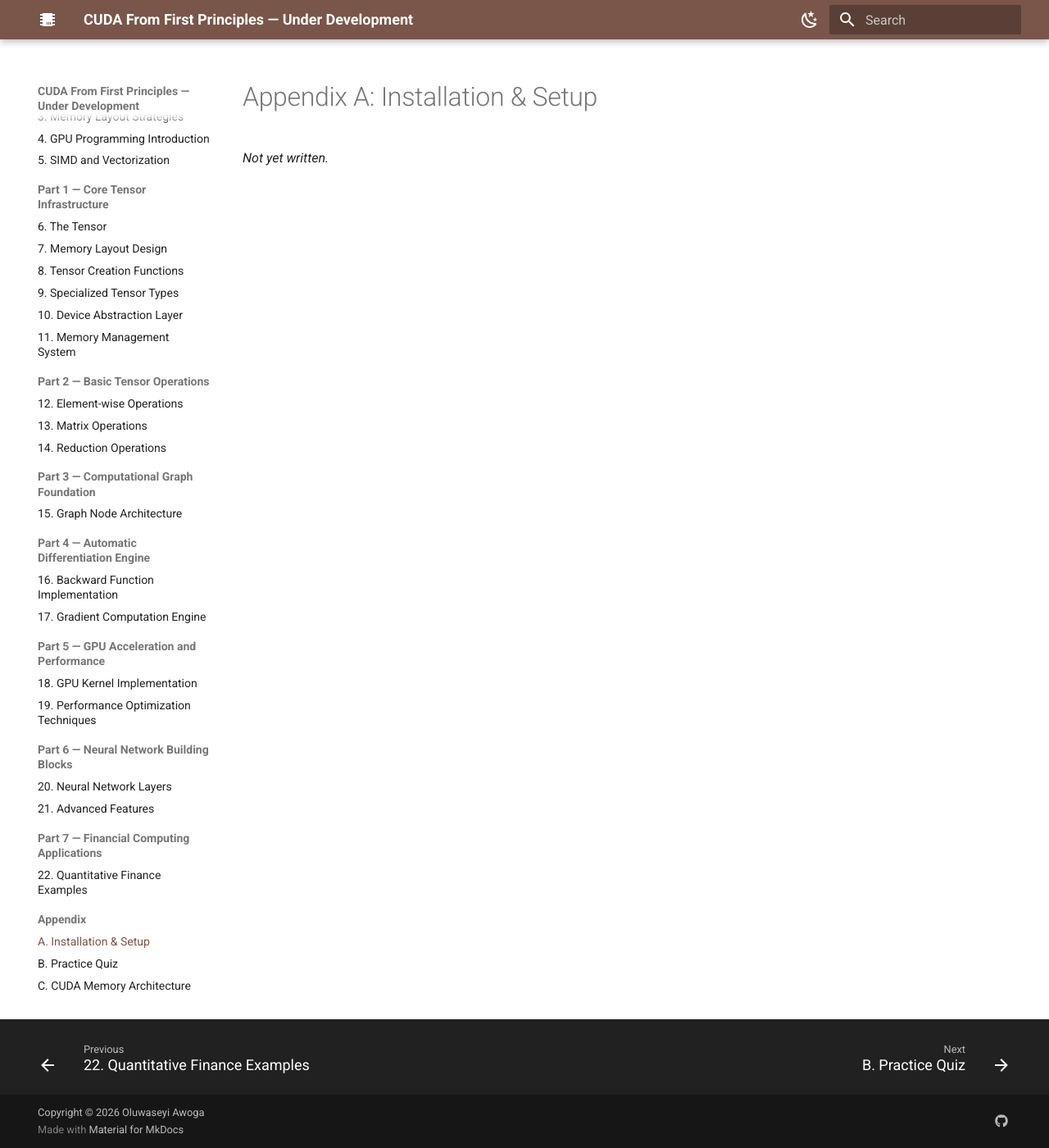
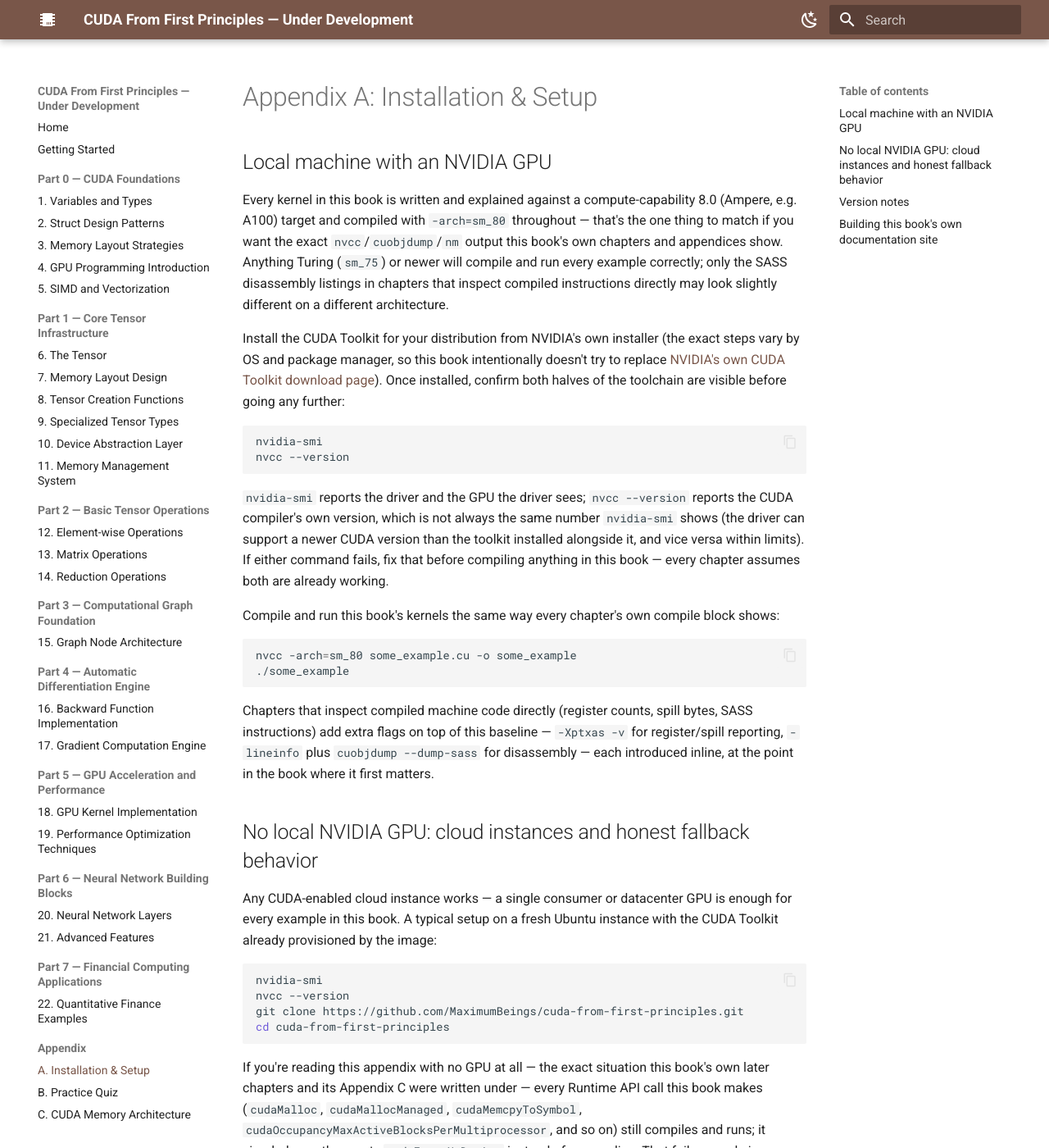
Before and after one commit to MaximumBeings/cuda-from-first-principles, an MkDocs documentation site: the page built from docs/appendix/installation-setup.md, in a window 1280 px wide and 1400 px high. Shown: the whole window at 82% size. Built offline with MkDocs 1.6.1 and Material for MkDocs 9.7.7, drawn with Linux system fonts in a browser that asks for light colours; some of the changed text lies outside the part shown.

Commit message:
Write Appendix A: Installation & Setup (was a placeholder, deployed page was effectively empty)

````diff
--- a/docs/appendix/installation-setup.md
+++ b/docs/appendix/installation-setup.md
@@ -1,3 +1,52 @@
 # Appendix A: Installation & Setup
 
-*Not yet written.*
+## Local machine with an NVIDIA GPU
+
+Every kernel in this book is written and explained against a compute-capability 8.0 (Ampere, e.g. A100) target and compiled with `-arch=sm_80` throughout — that's the one thing to match if you want the exact `nvcc`/`cuobjdump`/`nm` output this book's own chapters and appendices show. Anything Turing (`sm_75`) or newer will compile and run every example correctly; only the SASS disassembly listings in chapters that inspect compiled instructions directly may look slightly different on a different architecture.
+
+Install the CUDA Toolkit for your distribution from NVIDIA's own installer (the exact steps vary by OS and package manager, so this book intentionally doesn't try to replace [NVIDIA's own CUDA Toolkit download page](https://developer.nvidia.com/cuda-downloads)). Once installed, confirm both halves of the toolchain are visible before going any further:
+
+```bash
+nvidia-smi
+nvcc --version
+```
+
+`nvidia-smi` reports the driver and the GPU the driver sees; `nvcc --version` reports the CUDA compiler's own version, which is not always the same number `nvidia-smi` shows (the driver can support a newer CUDA version than the toolkit installed alongside it, and vice versa within limits). If either command fails, fix that before compiling anything in this book — every chapter assumes both are already working.
+
+Compile and run this book's kernels the same way every chapter's own compile block shows:
+
+```bash
+nvcc -arch=sm_80 some_example.cu -o some_example
+./some_example
+```
+
+Chapters that inspect compiled machine code directly (register counts, spill bytes, SASS instructions) add extra flags on top of this baseline — `-Xptxas -v` for register/spill reporting, `-lineinfo` plus `cuobjdump --dump-sass` for disassembly — each introduced inline, at the point in the book where it first matters.
+
+## No local NVIDIA GPU: cloud instances and honest fallback behavior
+
+Any CUDA-enabled cloud instance works — a single consumer or datacenter GPU is enough for every example in this book. A typical setup on a fresh Ubuntu instance with the CUDA Toolkit already provisioned by the image:
+
+```bash
+nvidia-smi
+nvcc --version
+git clone https://github.com/MaximumBeings/cuda-from-first-principles.git
+cd cuda-from-first-principles
+```
+
+If you're reading this appendix with no GPU at all — the exact situation this book's own later chapters and its Appendix C were written under — every Runtime API call this book makes (`cudaMalloc`, `cudaMallocManaged`, `cudaMemcpyToSymbol`, `cudaOccupancyMaxActiveBlocksPerMultiprocessor`, and so on) still compiles and runs; it simply, honestly reports `cudaErrorNoDevice` instead of succeeding. That failure mode is deliberate and load-bearing for this book's own methodology from Chapter 18 onward: rather than skip examples that need a device, later chapters run them anyway and show you the real, unedited error a Runtime API call returns with no GPU present, alongside independently hand-verified or host-computed arithmetic proving the surrounding logic is correct regardless. You do not need a GPU to read or follow this book end to end — you need one only to see a kernel's numbers actually come back from a device instead of a documented, cited reference figure.
+
+## Version notes
+
+This book targets CUDA 12.x and compute capability 8.0 (`-arch=sm_80`) throughout, chosen because it's old enough to be broadly available on cheap cloud instances and new enough to support every feature this book uses, including the WMMA tensor-core API in Appendix C.7. Nothing here depends on a version-specific CUDA language feature introduced after CUDA 11 — if your toolkit is newer, everything still compiles; if you're on an older toolkit, check `nvcc --version` against a specific chapter's compile block before assuming a mismatch is the problem, since most build failures at that point come from a missing `-arch` flag rather than a genuine version incompatibility.
+
+## Building this book's own documentation site
+
+```bash
+git clone https://github.com/MaximumBeings/cuda-from-first-principles.git
+cd cuda-from-first-principles
+python3 -m venv .venv && source .venv/bin/activate
+pip install mkdocs-material
+mkdocs serve
+```
+
+`mkdocs serve` builds no CUDA code — it only renders the markdown in `docs/` into the site you're reading now. None of the commands above need a GPU; only the compile-and-run steps earlier in this appendix do.
````
